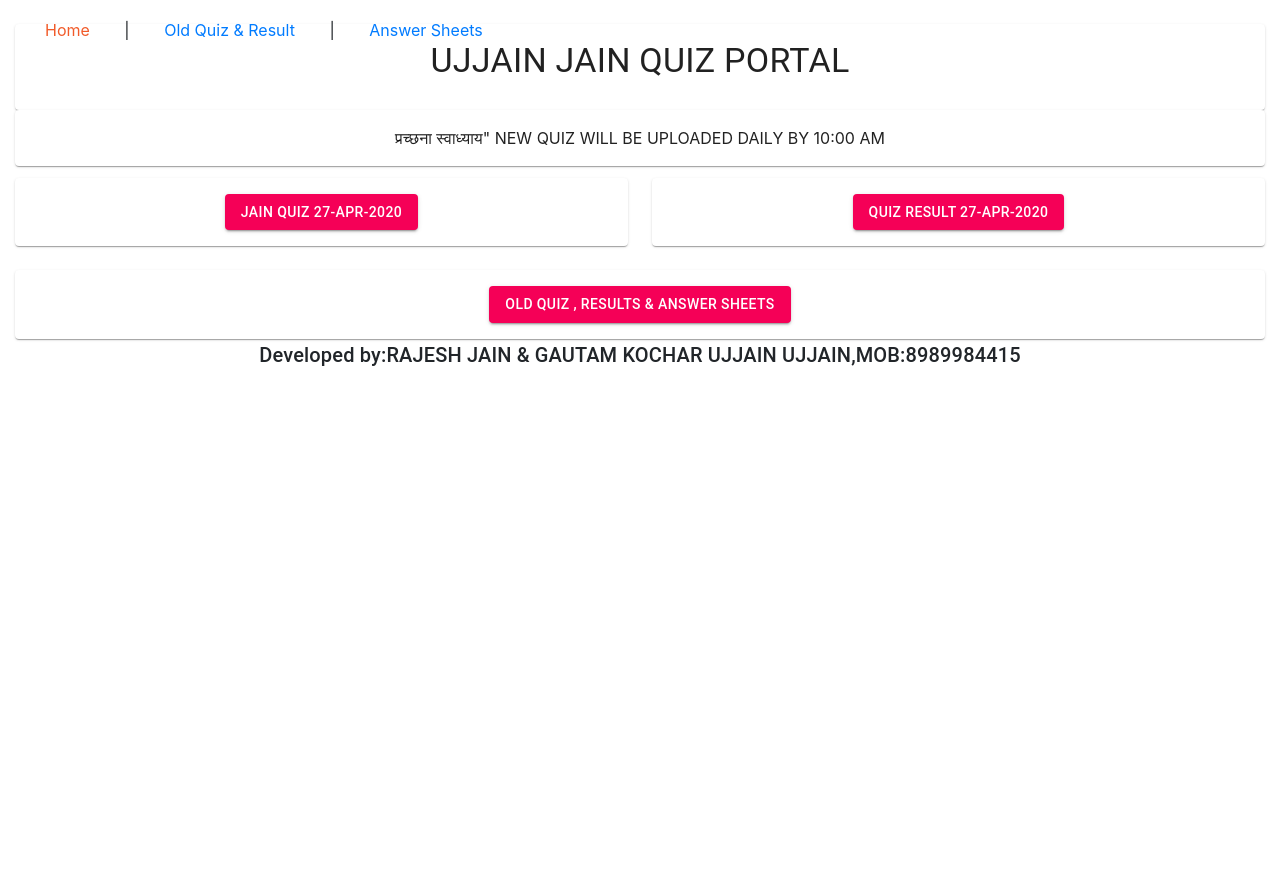
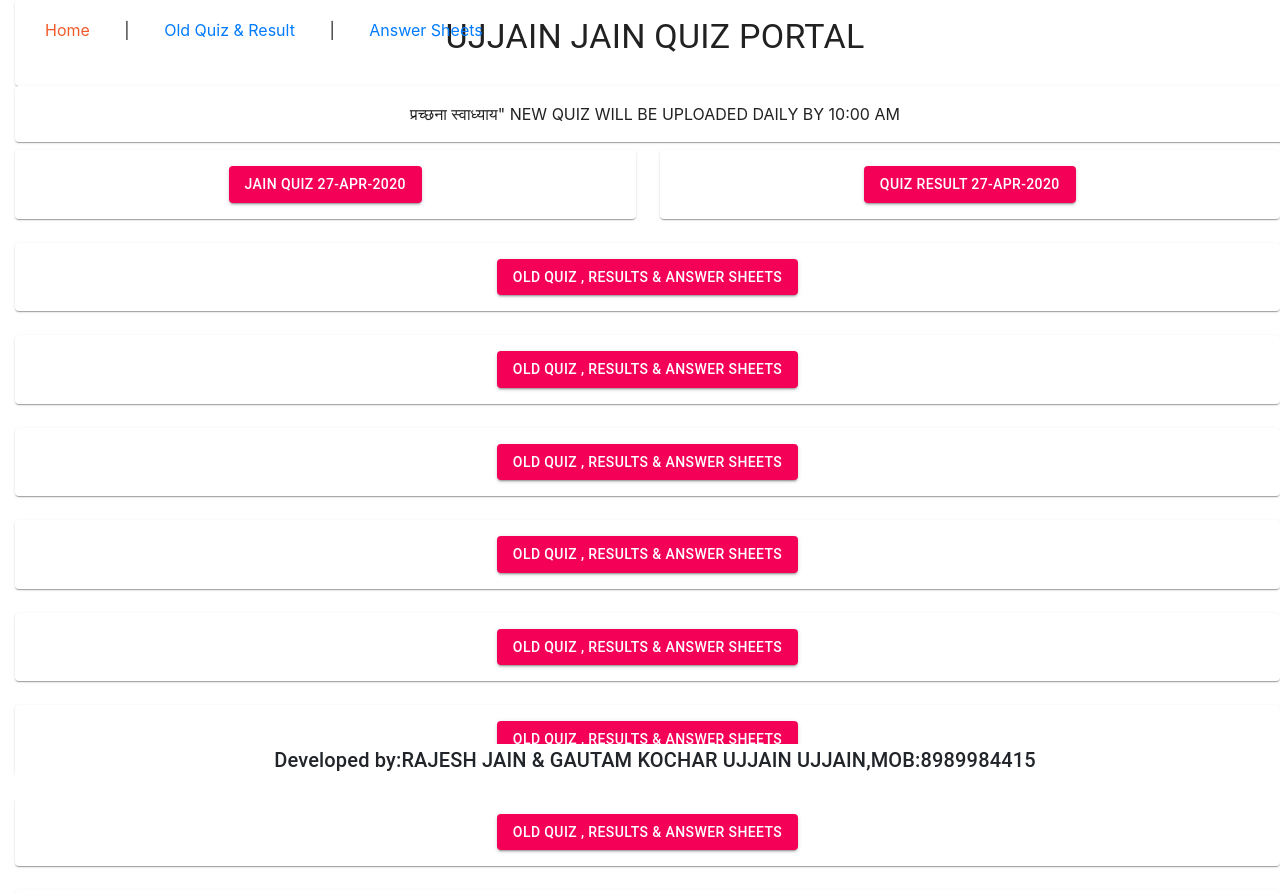
Before and after one commit to RahulJain46/QuizApp, a React (Create React App) app: page / in a window 1280 px wide. Shown: the top 893 px of the page. Before the commit the page ends 800 px from the top, so only its background shows below. Built offline with nearby package versions, Linux system fonts and the light colour scheme.

Commit message:
header and footer css

```diff
--- a/src/components/Home/Home.js
+++ b/src/components/Home/Home.js
@@ -8,7 +8,10 @@ import { Link } from "react-router-dom";
 
 const useStyles = makeStyles(theme => ({
   root: {
-    flexGrow: 1
+    flexGrow: 1,
+    marginTop: 150,
+    position: "absolute",
+    marginBottom: 73
   },
   paper: {
     padding: theme.spacing(2),
@@ -52,6 +55,78 @@ function Home() {
             </Paper>
           </Link>
         </Grid>
+        <Grid item xs={12}>
+          <Link to="/oldquizresults">
+            <Paper className={classes.paper}>
+              <Button variant="contained" color="secondary">
+                OLD QUIZ , RESULTS & ANSWER SHEETS
+              </Button>
+            </Paper>
+          </Link>
+        </Grid>
+        <Grid item xs={12}>
+          <Link to="/oldquizresults">
+            <Paper className={classes.paper}>
+              <Button variant="contained" color="secondary">
+                OLD QUIZ , RESULTS & ANSWER SHEETS
+              </Button>
+            </Paper>
+          </Link>
+        </Grid>
+        <Grid item xs={12}>
+          <Link to="/oldquizresults">
+            <Paper className={classes.paper}>
+              <Button variant="contained" color="secondary">
+                OLD QUIZ , RESULTS & ANSWER SHEETS
+              </Button>
+            </Paper>
+          </Link>
+        </Grid>
+        <Grid item xs={12}>
+          <Link to="/oldquizresults">
+            <Paper className={classes.paper}>
+              <Button variant="contained" color="secondary">
+                OLD QUIZ , RESULTS & ANSWER SHEETS
+              </Button>
+            </Paper>
+          </Link>
+        </Grid>
+        <Grid item xs={12}>
+          <Link to="/oldquizresults">
+            <Paper className={classes.paper}>
+              <Button variant="contained" color="secondary">
+                OLD QUIZ , RESULTS & ANSWER SHEETS
+              </Button>
+            </Paper>
+          </Link>
+        </Grid>
+        <Grid item xs={12}>
+          <Link to="/oldquizresults">
+            <Paper className={classes.paper}>
+              <Button variant="contained" color="secondary">
+                OLD QUIZ , RESULTS & ANSWER SHEETS
+              </Button>
+            </Paper>
+          </Link>
+        </Grid>
+        <Grid item xs={12}>
+          <Link to="/oldquizresults">
+            <Paper className={classes.paper}>
+              <Button variant="contained" color="secondary">
+                OLD QUIZ , RESULTS & ANSWER SHEETS
+              </Button>
+            </Paper>
+          </Link>
+        </Grid>
+        <Grid item xs={12}>
+          <Link to="/oldquizresults">
+            <Paper className={classes.paper}>
+              <Button variant="contained" color="secondary">
+                OLD QUIZ , RESULTS & ANSWER SHEETS
+              </Button>
+            </Paper>
+          </Link>
+        </Grid>
       </Grid>
     </div>
   );
--- a/src/components/OldQuiz.js
+++ b/src/components/OldQuiz.js
@@ -9,7 +9,10 @@ import CircularProgress from "@material-ui/core/CircularProgress";
 
 const useStyles = makeStyles(theme => ({
   root: {
-    flexGrow: 1
+    flexGrow: 1,
+    marginTop: 150,
+    position: "absolute",
+    marginBottom: 73
   },
   paper: {
     padding: theme.spacing(2),
--- a/src/components/common/Footer.js
+++ b/src/components/common/Footer.js
@@ -9,6 +9,7 @@ const widthProportion = "100%";
 
 const useStyles = makeStyles(theme => ({
   footer: {
+    position: "fixed",
     bottom: 0,
     width: widthProportion
   }
--- a/src/components/common/Header.js
+++ b/src/components/common/Header.js
@@ -7,7 +7,8 @@ import Paper from "@material-ui/core/Paper";
 const useStyles = makeStyles(theme => ({
   navlinks: {
     top: 18,
-    position: "relative"
+    position: "relative",
+    height: 0
   },
   navheader: {
     position: "relative",
@@ -19,6 +20,11 @@ const useStyles = makeStyles(theme => ({
   paper: {
     padding: theme.spacing(2),
     textAlign: "center"
+  },
+  header: {
+    position: "fixed",
+    width: "100%",
+    zIndex: 1
   }
 }));
 
@@ -26,7 +32,7 @@ const Header = () => {
   const classes = useStyles();
   const activeStyle = { color: "#F15B2A" };
   return (
-    <div className="header">
+    <div className={classes.header}>
       <nav className={classes.navlinks}>
         <NavLink
           to="/"
```
